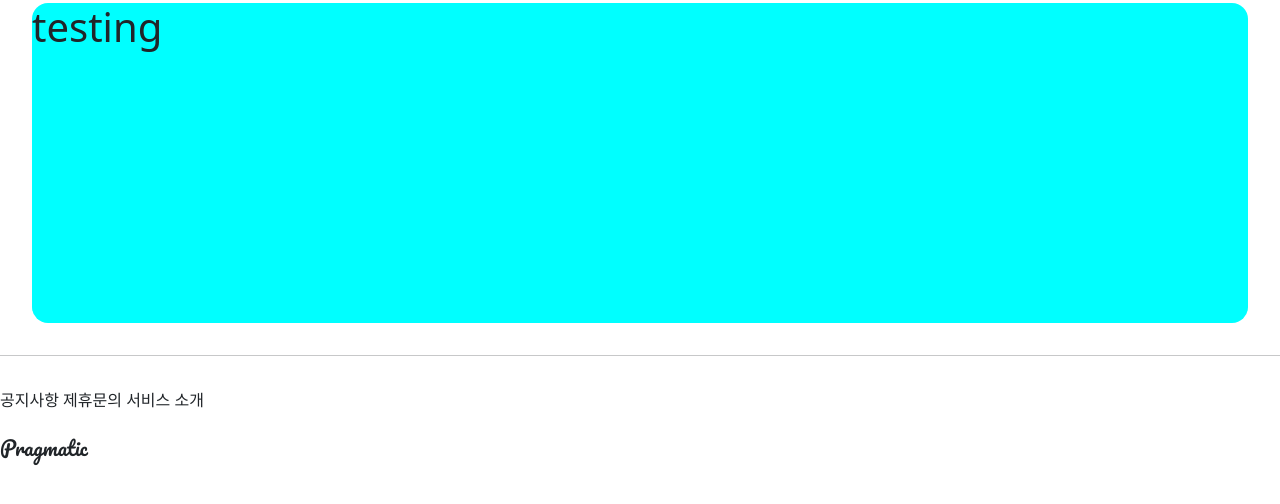
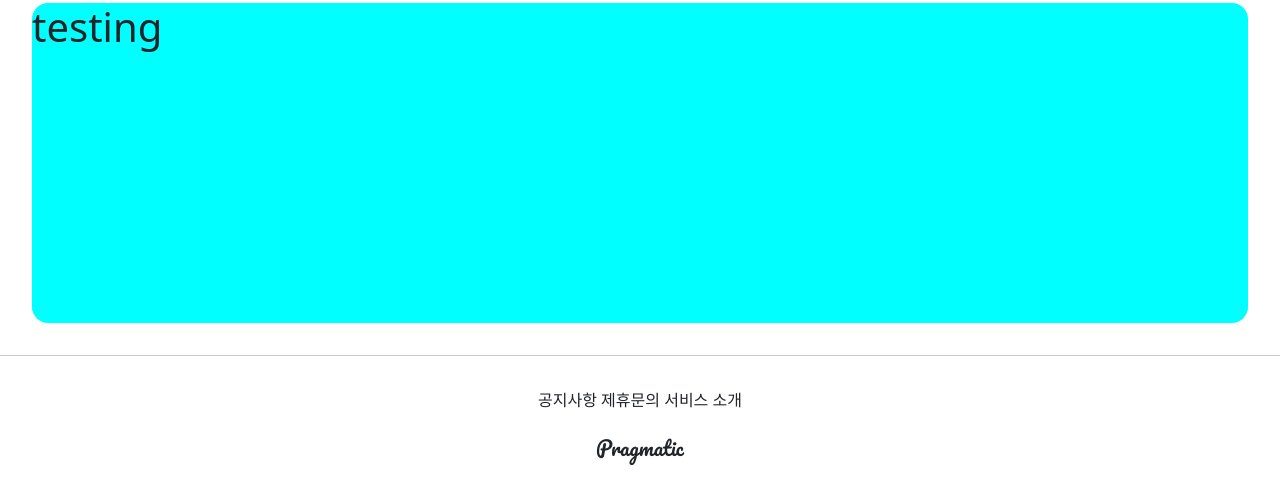
Before and after one commit to seon-hee/gis_2ban, a Django app: page /accounts/hello_world/ in a window 1280 px wide. Shown: the part 198-702 px from the top of the page. Run offline with Django 3.2, Linux system fonts and the light colour scheme; parts of the project's set-up code (start-up, migrations or seed data) failed here and were passed over.

Commit message:
7/7 2ban class commit 1

```diff
--- a/templates/footer.html
+++ b/templates/footer.html
@@ -1,4 +1,4 @@
-<div style="">
+<div style="text-align: center">
 
     <div class="pragmatic_footer_button">
         <span>공지사항</span>
```
